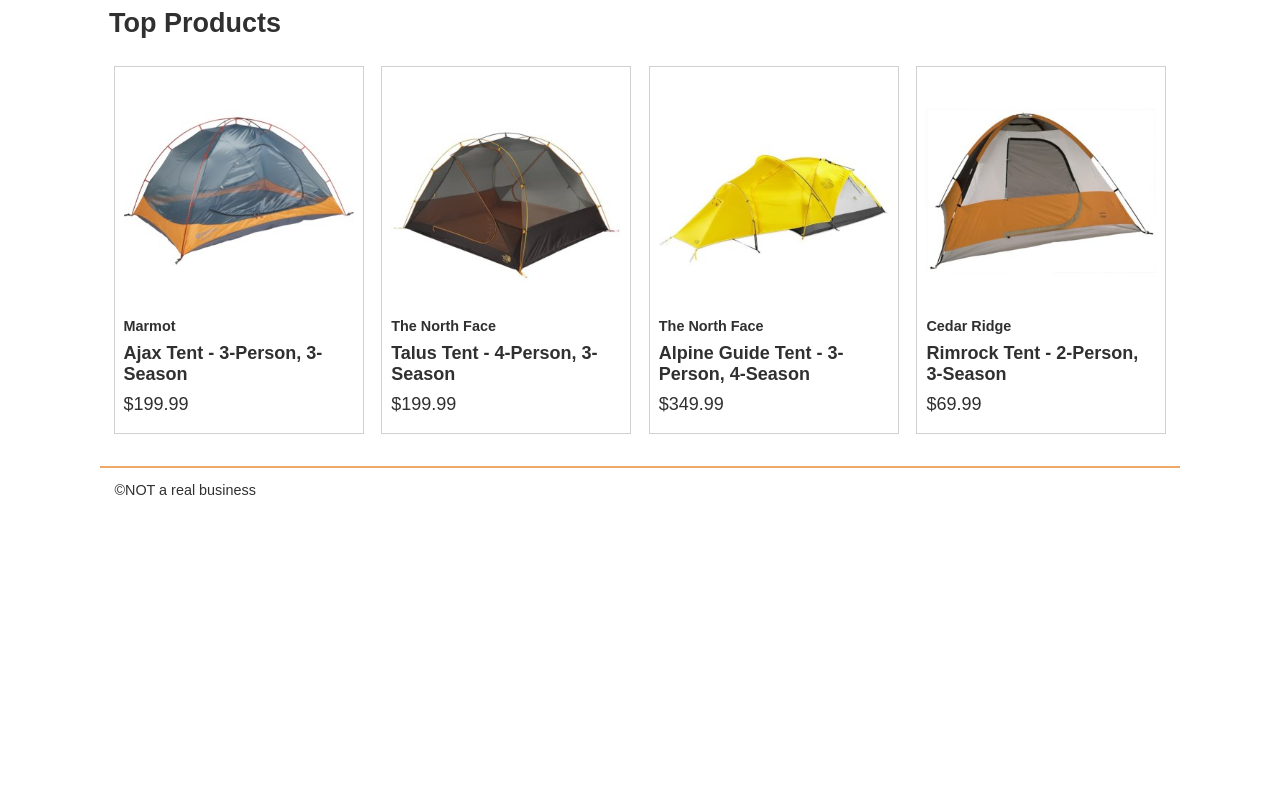
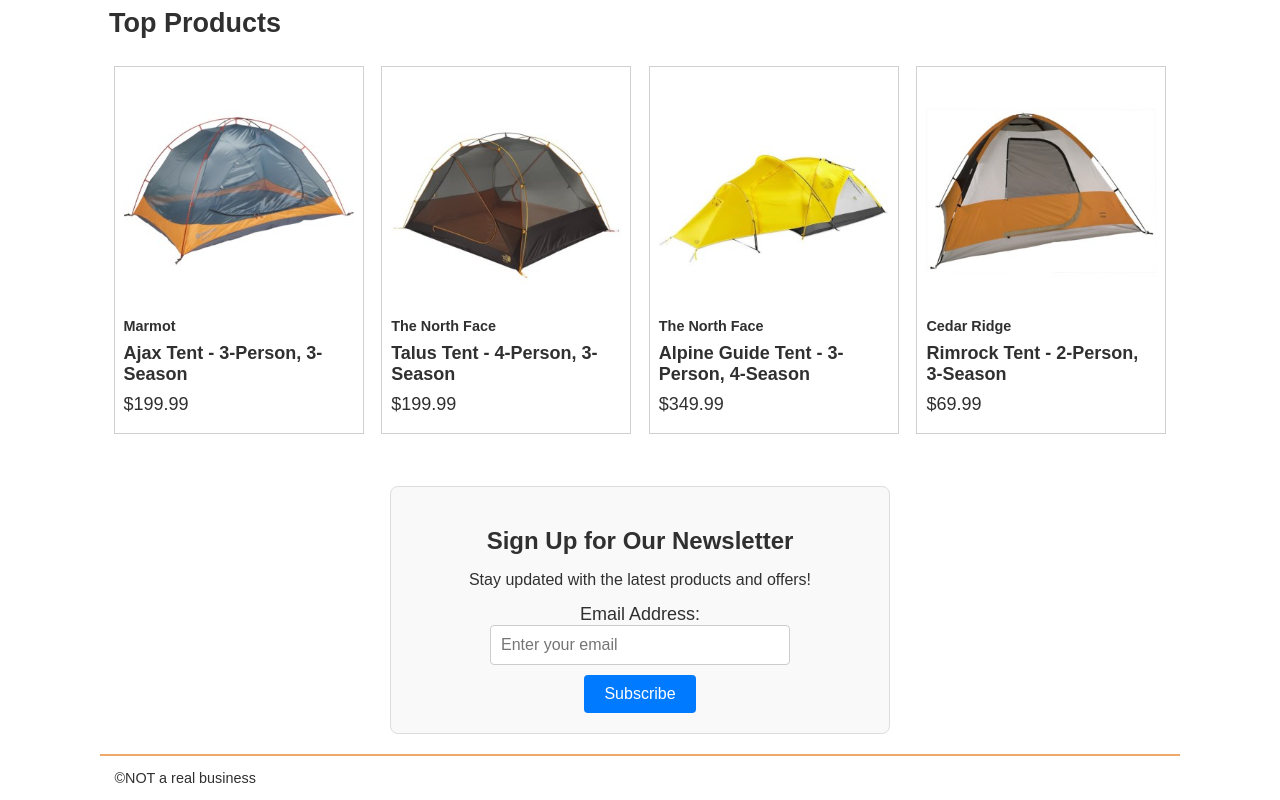
Before and after one commit to Kater1st/WDD330, a website built with Vite: page src/index.html in a window 1280 px wide. Shown: the part 666-1466 px from the top of the page. Before the commit the page ends 1178 px from the top, so only its background shows below. Built offline with nearby package versions, Linux system fonts and the light colour scheme.

Commit message:
feat: add newsletter subscription section with form handling and styling

```diff
--- a/src/css/style.css
+++ b/src/css/style.css
@@ -206,6 +206,68 @@
   display: none;
 }
 
+/* Newsletter */
+
+.newsletter {
+  text-align: center;
+  padding: 20px;
+  background-color: #f9f9f9;
+  border: 1px solid #ddd;
+  margin: 20px auto;
+  max-width: 500px;
+  border-radius: 8px;
+}
+
+.newsletter h2 {
+  font-size: 1.5rem;
+  margin-bottom: 10px;
+}
+
+.newsletter p {
+  font-size: 1rem;
+  margin-bottom: 15px;
+}
+
+.newsletter form {
+  display: flex;
+  flex-direction: column;
+  align-items: center;
+}
+
+.newsletter input[type="email"] {
+  padding: 10px;
+  font-size: 1rem;
+  margin-bottom: 10px;
+  width: 100%;
+  max-width: 300px;
+  border: 1px solid #ccc;
+  border-radius: 4px;
+}
+
+.newsletter button {
+  padding: 10px 20px;
+  font-size: 1rem;
+  color: #fff;
+  background-color: #007bff;
+  border: none;
+  border-radius: 4px;
+  cursor: pointer;
+}
+
+.newsletter button:hover {
+  background-color: #0056b3;
+}
+
+#newsletter-message {
+  margin-top: 10px;
+  color: green;
+  font-size: 1rem;
+}
+
+.hide {
+  display: none;
+}
+
 @media screen and (min-width: 500px) {
   body {
     max-width: 1080px;
--- a/src/index.html
+++ b/src/index.html
@@ -71,6 +71,16 @@
       </li>
     </ul>
   </section>
+  <section class="newsletter">
+    <h2>Sign Up for Our Newsletter</h2>
+    <p>Stay updated with the latest products and offers!</p>
+    <form id="newsletter-form">
+      <label for="email">Email Address:</label>
+      <input type="email" id="email" name="email" placeholder="Enter your email" required />
+      <button type="submit">Subscribe</button>
+    </form>
+    <p id="newsletter-message" class="hide">Thank you for subscribing!</p>
+  </section>
 </main>
 <div id="main-footer"></div>
 </body>
```
Also changed, not shown: src/js/newsletter.js (added, +17 -0 lines). Lines whose indentation alone changed are shown as unchanged.
